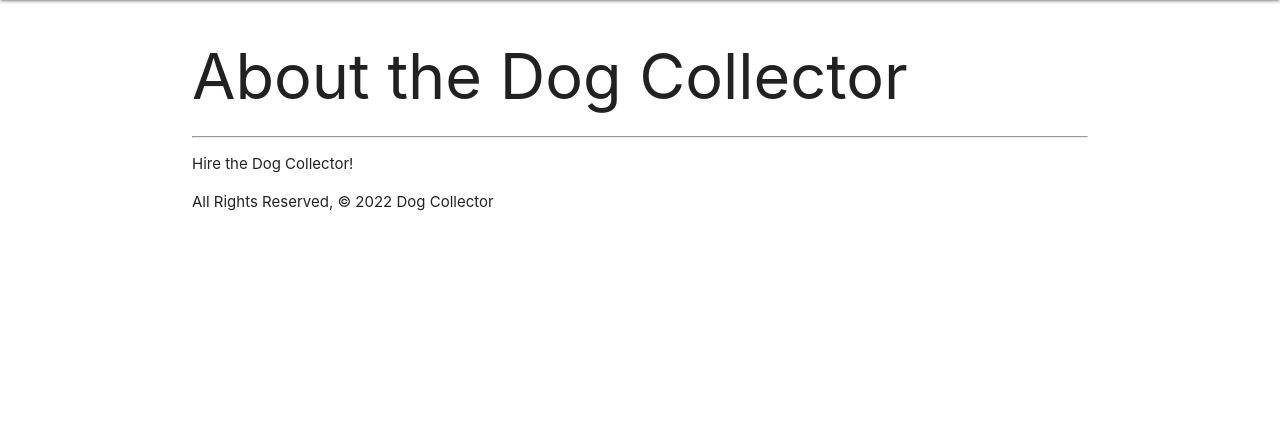
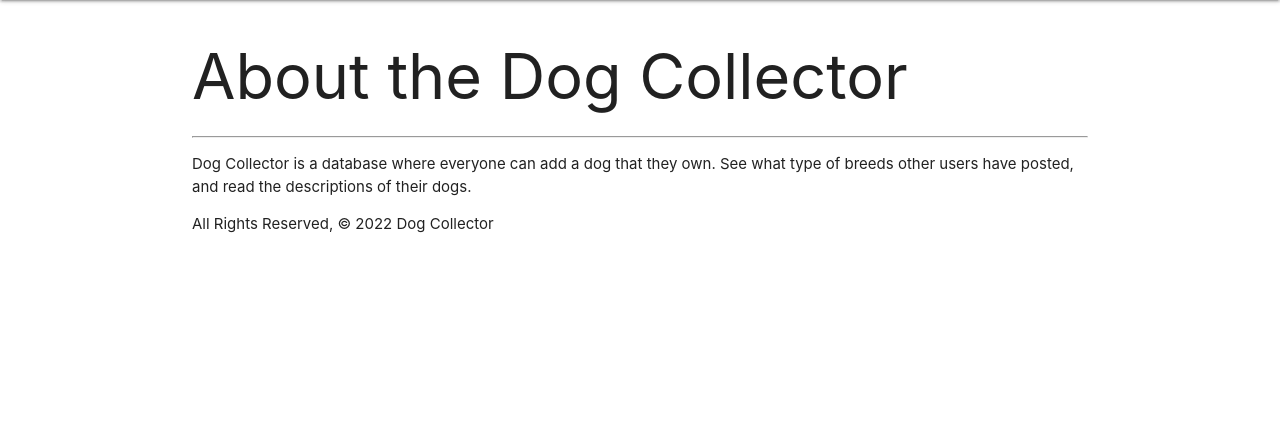
Before and after one commit to kristina-lim/dog-collector, a Django app: page /about/ in a window 1280 px wide. Shown: the part 64-496 px from the top of the page. Run offline with Django 4.2, Linux system fonts and the light colour scheme.

Commit message:
add about

```diff
--- a/main_app/templates/about.html
+++ b/main_app/templates/about.html
@@ -3,7 +3,7 @@
 
     <h1>About the Dog Collector</h1>
     <hr>
-    <p>Hire the Dog Collector!</p>
+    <p>Dog Collector is a database where everyone can add a dog that they own. See what type of breeds other users have posted, and read the descriptions of their dogs.</p>
     <footer>All Rights Reserved, © 2022 Dog Collector</footer>
 
 {% endblock %}
```
